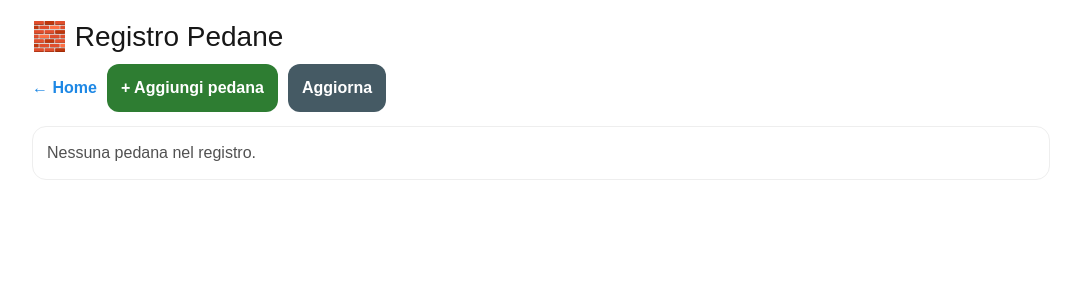
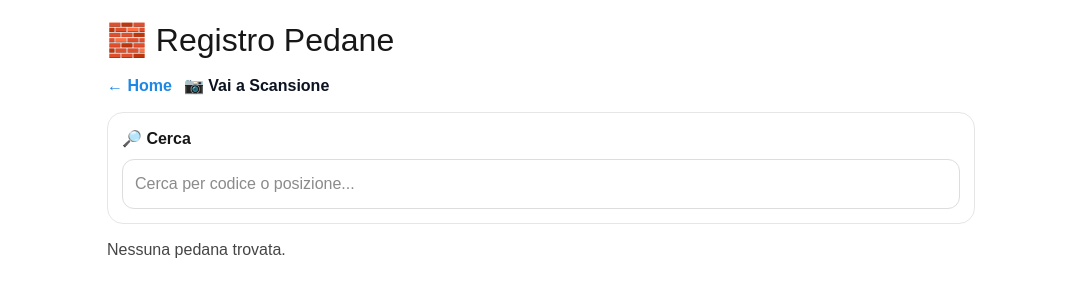
Before and after one commit to lucamandis89/pallet-tracker, a Next.js app: page /pallets in a window 1280 px wide. Shown: the top 300 px of the page, without its empty margins (99-1180 px from the left). Built offline with nearby package versions, Linux system fonts and the light colour scheme.

Commit message:
Update page.tsx

```diff
--- a/app/pallets/page.tsx
+++ b/app/pallets/page.tsx
@@ -1,88 +1,118 @@
 "use client";
 
 import React, { useMemo, useState } from "react";
-import { deletePallet, formatDT, getPallets, upsertPallet } from "../lib/storage";
+import { deletePallet, getPallets, type PalletItem, type PalletType } from "../lib/storage";
+
+const PALLET_TYPES: PalletType[] = ["EUR/EPAL", "CHEP", "LPR", "IFCO", "CP", "ALTRO"];
 
 export default function PalletsPage() {
-  const [refresh, setRefresh] = useState(0);
-  const list = useMemo(() => getPallets(), [refresh]);
+  const [list, setList] = useState<PalletItem[]>(() => getPallets());
+  const [q, setQ] = useState("");
 
-  function add() {
-    const code = prompt("Codice pedana (es: PEDANA-000123):");
-    if (!code?.trim()) return;
-    const type = prompt("Tipo pedana (es: EUR/EPAL, CHEP, IFCO...) (opz.)") || "";
-    const alt = prompt("Codice alternativo (opz.)") || "";
-    const notes = prompt("Note (opz.)") || "";
-    upsertPallet({ code: code.trim(), palletType: type.trim() || undefined, altCode: alt.trim() || undefined, notes: notes.trim() || undefined });
-    setRefresh((x) => x + 1);
+  const styles = useMemo(() => {
+    const btn = (bg: string) =>
+      ({
+        padding: "10px 12px",
+        borderRadius: 12,
+        border: "none",
+        fontWeight: 900,
+        cursor: "pointer",
+        background: bg,
+        color: "white",
+      } as const);
+
+    return { btn };
+  }, []);
+
+  function reload() {
+    setList(getPallets());
   }
 
-  function edit(id: string) {
-    const p = list.find((x) => x.id === id);
-    if (!p) return;
-    const type = prompt("Tipo pedana:", p.palletType || "") ?? (p.palletType || "");
-    const alt = prompt("Codice alternativo:", p.altCode || "") ?? (p.altCode || "");
-    const notes = prompt("Note:", p.notes || "") ?? (p.notes || "");
-    upsertPallet({ code: p.code, palletType: type.trim() || undefined, altCode: alt.trim() || undefined, notes: notes.trim() || undefined });
-    setRefresh((x) => x + 1);
+  const filtered = useMemo(() => {
+    const s = q.trim().toLowerCase();
+    if (!s) return list;
+    return list.filter((p) => p.code.toLowerCase().includes(s) || (p.locationLabel ?? "").toLowerCase().includes(s));
+  }, [list, q]);
+
+  function edit(p: PalletItem) {
+    // edit semplice via prompt (stabile)
+    const newType = (prompt("Tipo pedana (EUR/EPAL/CHEP/LPR/IFCO/CP/ALTRO):", p.type) ?? p.type).trim() as PalletType;
+    const finalType = PALLET_TYPES.includes(newType) ? newType : p.type;
+
+    const qtyStr = (prompt("Quantità:", String(p.qty)) ?? String(p.qty)).trim();
+    const newQty = Number(qtyStr);
+    const finalQty = Number.isFinite(newQty) && newQty > 0 ? Math.floor(newQty) : p.qty;
+
+    const newAlt = (prompt("Codice alternativo (opz.):", p.altCode ?? "") ?? (p.altCode ?? "")).trim();
+    const newNotes = (prompt("Note (opz.):", p.notes ?? "") ?? (p.notes ?? "")).trim();
+
+    // aggiorno ri-salvando tramite local list (usiamo storage setPallets)
+    const all = getPallets().map((x) =>
+      x.id === p.id ? { ...x, type: finalType, qty: finalQty, altCode: newAlt || undefined, notes: newNotes || undefined, updatedAt: Date.now() } : x
+    );
+
+    // setPallets non è esportato qui: faccio trick import inline
+    import("../lib/storage").then(({ setPallets }) => {
+      setPallets(all);
+      reload();
+    });
   }
 
   function del(id: string) {
     if (!confirm("Eliminare pedana dal registro?")) return;
     deletePallet(id);
-    setRefresh((x) => x + 1);
+    reload();
   }
 
   return (
-    <div style={{ padding: 16, maxWidth: 1050, margin: "0 auto" }}>
-      <h1 style={{ fontSize: 28, marginBottom: 6 }}>🧱 Registro Pedane</h1>
-
-      <div style={{ display: "flex", gap: 10, flexWrap: "wrap" }}>
-        <a href="/" style={link()}>← Home</a>
-        <button style={btn("#2e7d32")} onClick={add}>+ Aggiungi pedana</button>
-        <button style={btn("#455a64")} onClick={() => setRefresh((x) => x + 1)}>Aggiorna</button>
+    <div style={{ padding: 16, maxWidth: 900, margin: "0 auto" }}>
+      <h1 style={{ margin: 0, fontSize: 32 }}>🧱 Registro Pedane</h1>
+      <div style={{ marginTop: 10, display: "flex", gap: 12, flexWrap: "wrap" }}>
+        <a href="/" style={{ color: "#1e88e5", fontWeight: 800, textDecoration: "none" }}>← Home</a>
+        <a href="/scan" style={{ color: "#0b1220", fontWeight: 900, textDecoration: "none" }}>📷 Vai a Scansione</a>
       </div>
 
-      <div style={box()}>
-        {list.length === 0 ? <div style={{ opacity: 0.75 }}>Nessuna pedana nel registro.</div> : null}
+      <div style={{ marginTop: 14, padding: 14, borderRadius: 16, border: "1px solid #e6e6e6", background: "white" }}>
+        <div style={{ fontWeight: 900, marginBottom: 8 }}>🔎 Cerca</div>
+        <input
+          value={q}
+          onChange={(e) => setQ(e.target.value)}
+          placeholder="Cerca per codice o posizione..."
+          style={{ width: "100%", padding: 12, borderRadius: 12, border: "1px solid #ddd", fontSize: 16 }}
+        />
+      </div>
 
-        <div style={{ display: "grid", gap: 10 }}>
-          {list.map((p) => (
-            <div key={p.id} style={card()}>
-              <div style={{ display: "flex", justifyContent: "space-between", gap: 10, flexWrap: "wrap" }}>
-                <div style={{ fontWeight: 900, fontSize: 18 }}>{p.code}</div>
-                <div style={{ opacity: 0.8 }}>
-                  Ultimo visto: {p.lastSeenTs ? formatDT(p.lastSeenTs) : "—"}
+      <div style={{ marginTop: 14, display: "grid", gap: 10 }}>
+        {filtered.length === 0 ? (
+          <div style={{ opacity: 0.8 }}>Nessuna pedana trovata.</div>
+        ) : (
+          filtered.map((p) => (
+            <div key={p.id} style={{ padding: 14, borderRadius: 16, border: "1px solid #e6e6e6", background: "white" }}>
+              <div style={{ display: "flex", justifyContent: "space-between", gap: 10 }}>
+                <div>
+                  <div style={{ fontWeight: 1000, fontSize: 18 }}>{p.code}</div>
+                  <div style={{ opacity: 0.85, marginTop: 4 }}>
+                    Tipo: <b>{p.type}</b> · Qty: <b>{p.qty}</b>
+                  </div>
+                  <div style={{ opacity: 0.85, marginTop: 4 }}>
+                    Posizione: <b>{p.locationLabel ?? "—"}</b> ({p.locationKind})
+                  </div>
+                  <div style={{ opacity: 0.7, fontSize: 13, marginTop: 4 }}>
+                    GPS: {p.lat ?? "—"} / {p.lng ?? "—"}
+                  </div>
+                  {p.altCode ? <div style={{ marginTop: 6 }}>Alt: <b>{p.altCode}</b></div> : null}
+                  {p.notes ? <div style={{ marginTop: 6 }}>{p.notes}</div> : null}
+                </div>
+
+                <div style={{ display: "flex", flexDirection: "column", gap: 8, minWidth: 140 }}>
+                  <button onClick={() => edit(p)} style={styles.btn("#1e88e5")}>Modifica</button>
+                  <button onClick={() => del(p.id)} style={styles.btn("#e53935")}>Elimina</button>
                 </div>
               </div>
-
-              <div style={{ opacity: 0.9, marginTop: 6 }}>
-                Tipo: <b>{p.palletType || "—"}</b> {p.altCode ? ` • Alt: ${p.altCode}` : ""}
-              </div>
-
-              <div style={{ opacity: 0.9, marginTop: 6 }}>
-                Posizione: <b>{p.locationKind || "—"}</b> {p.locationId ? `(${p.locationId})` : ""}
-              </div>
-
-              <div style={{ opacity: 0.85, marginTop: 6 }}>
-                GPS: {p.lastLat ?? "—"}, {p.lastLng ?? "—"} {p.lastAccuracy ? `±${Math.round(p.lastAccuracy)}m` : ""}
-              </div>
-
-              {p.notes ? <div style={{ marginTop: 8, opacity: 0.9 }}>📝 {p.notes}</div> : null}
-
-              <div style={{ display: "flex", gap: 10, marginTop: 10, flexWrap: "wrap" }}>
-                <button style={btn("#455a64")} onClick={() => edit(p.id)}>Modifica</button>
-                <button style={btn("#e53935")} onClick={() => del(p.id)}>Elimina</button>
-              </div>
             </div>
-          ))}
-        </div>
+          ))
+        )}
       </div>
     </div>
   );
 }
-
-const box = (): React.CSSProperties => ({ marginTop: 14, padding: 14, borderRadius: 14, border: "1px solid #eee", background: "white" });
-const card = (): React.CSSProperties => ({ padding: 14, borderRadius: 14, border: "1px solid #eee", background: "#fafafa" });
-const btn = (bg: string): React.CSSProperties => ({ padding: "12px 14px", borderRadius: 12, border: "none", background: bg, color: "white", fontWeight: 900, cursor: "pointer" });
-const link = (): React.CSSProperties => ({ fontWeight: 900, textDecoration: "none", color: "#1e88e5", padding: "12px 0" });
```
